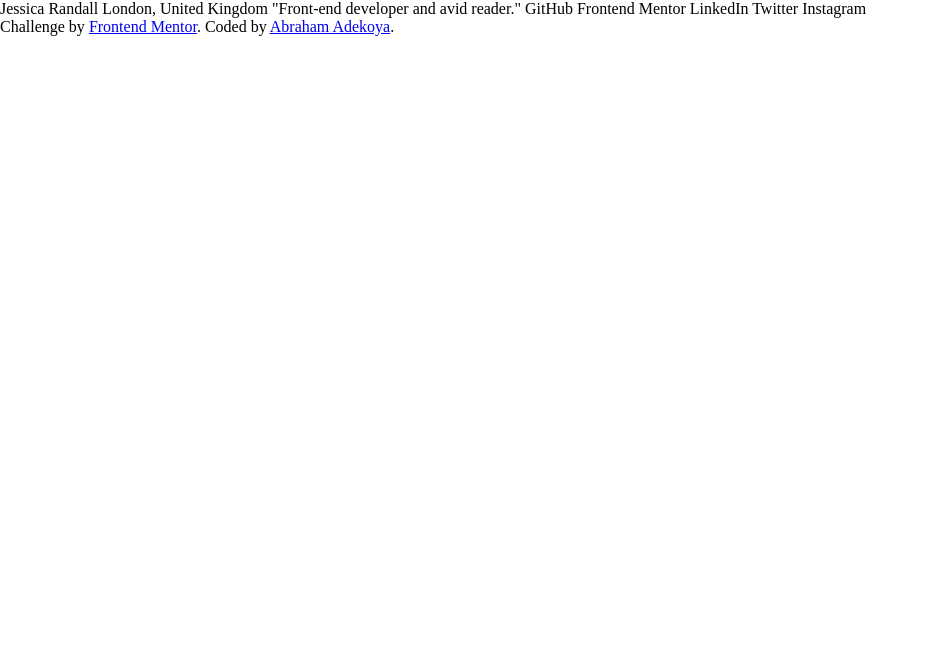
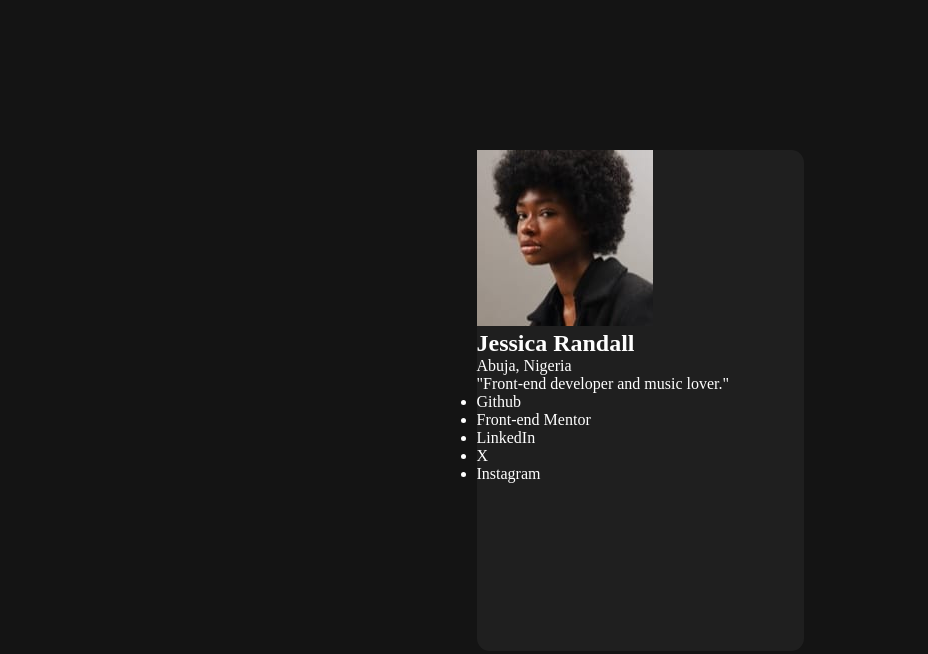
Before and after one commit to dekzyd/social-links-profile, a plain HTML site: page index.html in a window 1280 px wide. Shown: the whole page, without its empty margins (0-928 px from the left). Drawn offline with Linux system fonts and the light colour scheme.

Commit message:
structure card

```diff
--- a/index.html
+++ b/index.html
@@ -16,14 +16,33 @@
     <title>Frontend Mentor | Social links profile</title>
   </head>
   <body>
-    Jessica Randall London, United Kingdom "Front-end developer and avid
-    reader." GitHub Frontend Mentor LinkedIn Twitter Instagram
+    <main>
+      <div class="card">
+        <div class="contact-info">
+          <img src="./assets/images/avatar-jessica.jpeg" alt="contact info" />
+          <div class="contact">
+            <h2 class="title">Jessica Randall</h2>
+            <p class="location">Abuja, Nigeria</p>
+          </div>
+          <div class="description">"Front-end developer and music lover."</div>
+        </div>
+        <div class="links-container">
+          <ul>
+            <li class="link">Github</li>
+            <li class="link">Front-end Mentor</li>
+            <li class="link">LinkedIn</li>
+            <li class="link">X</li>
+            <li class="link">Instagram</li>
+          </ul>
+        </div>
+      </div>
+    </main>
 
-    <div class="attribution">
+    <!-- <div class="attribution">
       Challenge by
       <a href="https://www.frontendmentor.io?ref=challenge" target="_blank"
         >Frontend Mentor</a
       >. Coded by <a href="#">Abraham Adekoya</a>.
-    </div>
+    </div> -->
   </body>
 </html>
--- a/styles.css
+++ b/styles.css
@@ -3,3 +3,18 @@
   margin: 0;
   box-sizing: border-box;
 }
+
+main {
+  display: grid;
+  place-content: center;
+  background-color: hsl(0, 0%, 8%);
+  height: 100vh;
+  color: hsl(0, 0%, 100%);
+}
+
+.card {
+  width: 327px;
+  min-height: 501px;
+  border-radius: 0.8rem;
+  background-color: hsl(0, 0%, 12%);
+}
```
